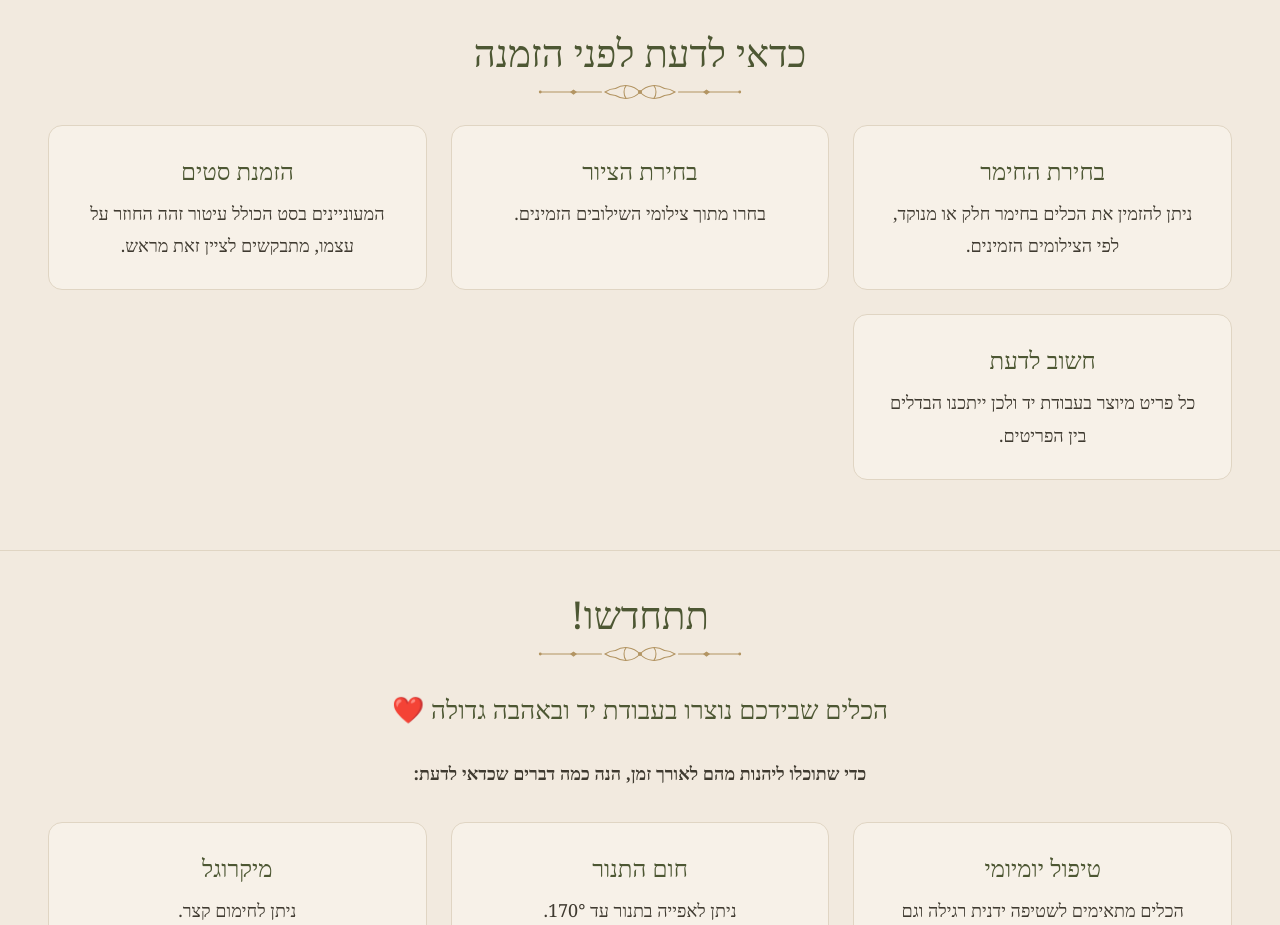
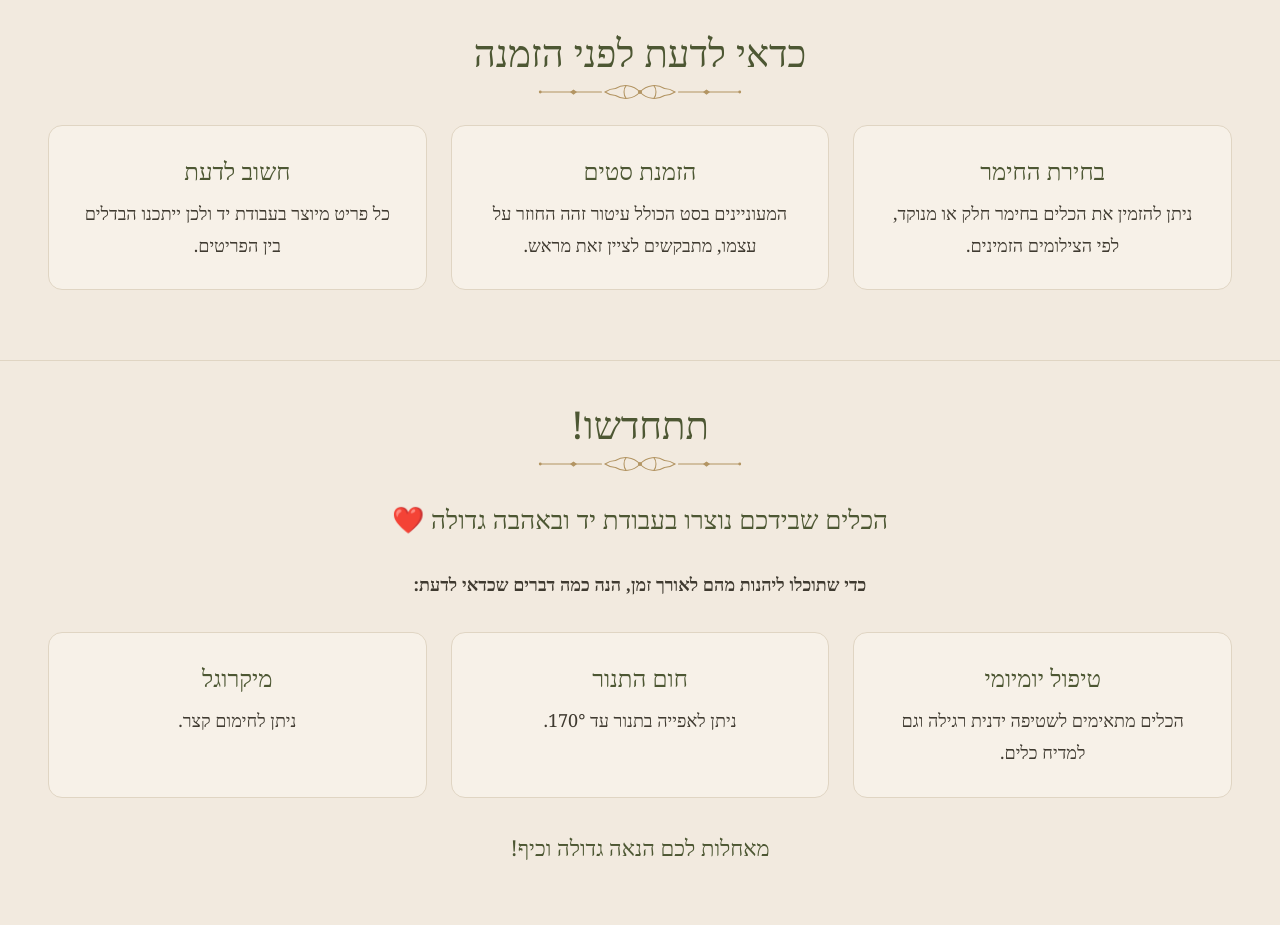
Before and after one commit to gaddyh/sagoliani, a React (Vite) app: page / in a window 1280 px wide. Shown: the part 5180-6105 px from the top of the page. Built offline with nearby package versions, Linux system fonts and the light colour scheme; a web font is replaced by a local one.

Commit message:
Drop the painting-choice note from the ordering info
The card restated the obvious flow of picking from the available
combination photos, leaving the clay, sets and handmade notes.

```diff
--- a/src/App.tsx
+++ b/src/App.tsx
@@ -287,7 +287,7 @@ function App() {
         <section id="before-ordering" className="before-ordering page-content" aria-labelledby="before-title">
           <h2 id="before-title" className="section-title">כדאי לדעת לפני הזמנה</h2>
           <Ornament />
-          <div className="info-grid"><div className="info-card"><h3>בחירת החימר</h3><p>ניתן להזמין את הכלים בחימר חלק או מנוקד, לפי הצילומים הזמינים.</p></div><div className="info-card"><h3>בחירת הציור</h3><p>בחרו מתוך צילומי השילובים הזמינים.</p></div><div className="info-card"><h3>הזמנת סטים</h3><p>המעוניינים בסט הכולל עיטור זהה החוזר על עצמו, מתבקשים לציין זאת מראש.</p></div><div className="info-card"><h3>חשוב לדעת</h3><p>כל פריט מיוצר בעבודת יד ולכן ייתכנו הבדלים בין הפריטים.</p></div></div>
+          <div className="info-grid"><div className="info-card"><h3>בחירת החימר</h3><p>ניתן להזמין את הכלים בחימר חלק או מנוקד, לפי הצילומים הזמינים.</p></div><div className="info-card"><h3>הזמנת סטים</h3><p>המעוניינים בסט הכולל עיטור זהה החוזר על עצמו, מתבקשים לציין זאת מראש.</p></div><div className="info-card"><h3>חשוב לדעת</h3><p>כל פריט מיוצר בעבודת יד ולכן ייתכנו הבדלים בין הפריטים.</p></div></div>
         </section>
 
         <section id="care" className="care page-content" aria-labelledby="care-title">
```
